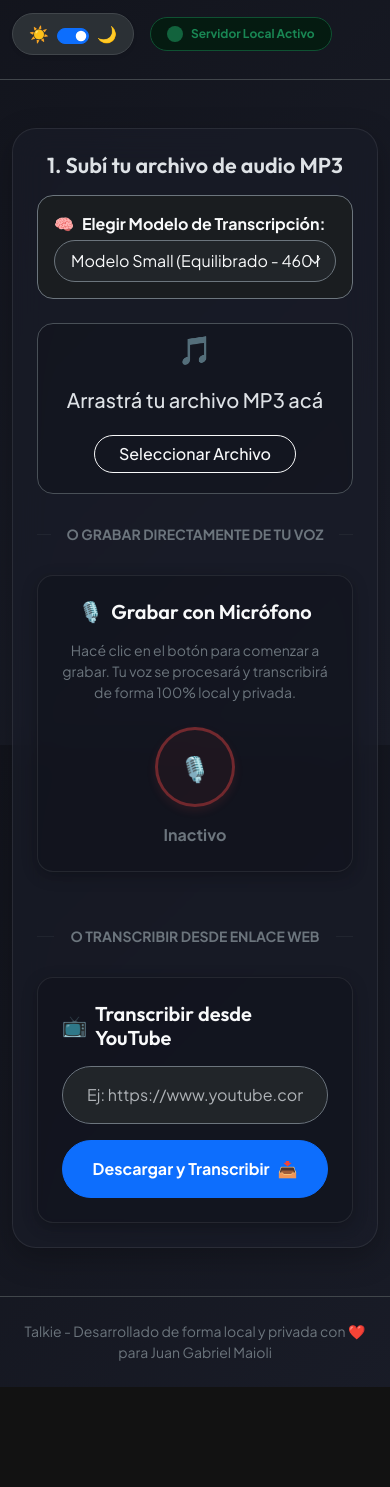
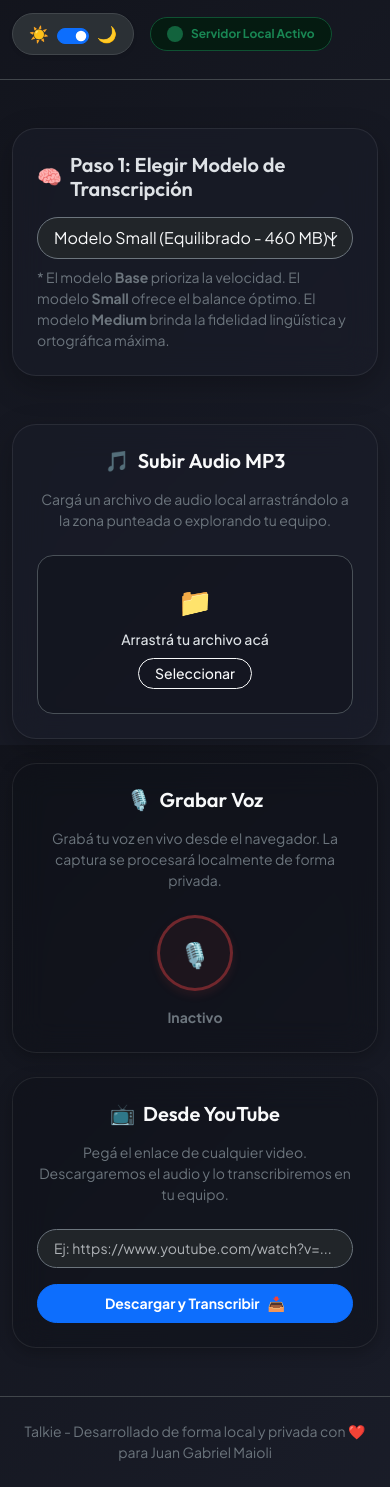
Before and after one commit to juanmaioli/talkie, a website: page public/index.html in a window 390 px wide. Shown: the part 99-1586 px from the top of the page. Before the commit the page ends 1486 px from the top, so only its background shows below. Drawn offline with nearby package versions, Linux system fonts and the light colour scheme.

Commit message:
🐛 fix: reestructurar interfaz en tres columnas y corregir selectores del DOM

```diff
--- a/package.json
+++ b/package.json
@@ -1,6 +1,6 @@
 {
   "name": "talkie",
-  "version": "1.6.0",
+  "version": "1.6.1",
   "description": "Aplicación web accesible de transcripción local de MP3 utilizando Whisper.cpp",
   "main": "server.js",
   "scripts": {
--- a/public/index.html
+++ b/public/index.html
@@ -48,109 +48,124 @@
   <main class="container my-5" role="main">
     <div class="row g-4 justify-content-center">
 
-      <!-- Panel de carga de archivos -->
-      <section class="col-lg-8" aria-labelledby="upload-section-title">
-        <div class="card card-premium p-4 p-md-5 text-center">
-          <h2 id="upload-section-title" class="h4 mb-3 fw-semibold">1. Subí tu archivo de audio MP3</h2>
-
-          <!-- Selector de modelo accesible -->
-          <div class="mb-4 text-start bg-dark-subtle p-3 rounded-4 border border-secondary">
-            <label for="model-select" class="form-label fw-semibold text-light mb-1 d-flex align-items-center gap-2">
-              <span>🧠</span> Elegir Modelo de Transcripción:
-            </label>
+      <!-- Paso 1: Configuración del Modelo de Transcripción (Ancho Completo) -->
+      <section class="col-lg-12 mb-4" aria-labelledby="model-section-title">
+        <div class="card card-premium p-4">
+          <h2 id="model-section-title" class="h5 mb-3 fw-semibold d-flex align-items-center gap-2">
+            <span>🧠</span> Paso 1: Elegir Modelo de Transcripción
+          </h2>
           <select id="model-select" class="form-select bg-dark text-light border-secondary rounded-pill px-3 py-2 cursor-pointer" aria-label="Elegir modelo de procesamiento">
             <option value="medium">Modelo Medium (Precisión Máxima - 1.5 GB) [Ideal para fidelidad extrema]</option>
             <option value="small" selected>Modelo Small (Equilibrado - 460 MB) [Balance ideal velocidad/precisión]</option>
             <option value="base">Modelo Base (Ultra Rápido - 140 MB) [Ideal para audios largos/velocidad]</option>
           </select>
+          <div class="form-text text-secondary mt-2 small">
+            * El modelo <strong>Base</strong> prioriza la velocidad. El modelo <strong>Small</strong> ofrece el balance óptimo. El modelo <strong>Medium</strong> brinda la fidelidad lingüística y ortográfica máxima.
+          </div>
+        </div>
+      </section>
 
+      <!-- Paso 2: Elegir método de entrada y transcribir (Tres Columnas) -->
+      <section class="col-lg-12" aria-labelledby="input-methods-title">
+        <h2 id="input-methods-title" class="visually-hidden">Paso 2: Elegir método de entrada</h2>
+        <div class="row g-4 justify-content-center">
+
+          <!-- Columna 1: Subida de Archivo MP3 -->
+          <div class="col-lg-4 col-md-6">
+            <div class="card card-premium h-100 p-4 text-center d-flex flex-column justify-content-between">
+              <div>
+                <h3 class="h5 mb-3 fw-semibold text-light d-flex align-items-center justify-content-center gap-2">
+                  <span aria-hidden="true">🎵</span> Subir Audio MP3
+                </h3>
+                <p class="text-secondary small mb-4">Cargá un archivo de audio local arrastrándolo a la zona punteada o explorando tu equipo.</p>
               </div>
 
               <!-- Zona de arrastre accesible -->
-          <div id="drop-zone" class="drop-zone d-flex flex-column align-items-center justify-content-center p-1 rounded-4 border border-dashed cursor-pointer" tabindex="0" role="button" aria-label="Subir archivo de audio MP3. Presioná enter para seleccionar un archivo o arrastralo aquí.">
-            <span class="fs-1 mb-3 text-secondary" aria-hidden="true">🎵</span>
-            <p class="fs-5 fw-medium mb-1">Arrastrá tu archivo MP3 acá</p>
-            <span class="btn btn-outline-light rounded-pill px-4 m-3" id="select-file-btn">Seleccionar Archivo</span>
-            <input type="file" id="audio-input" accept="audio/mpeg, audio/mp3" class="d-none">
+              <div id="drop-zone" class="drop-zone d-flex flex-column align-items-center justify-content-center p-4 rounded-4 border border-dashed cursor-pointer" tabindex="0" role="button" aria-label="Subir archivo de audio MP3, WebM, OGG o WAV. Presioná enter para seleccionar un archivo o arrastralo aquí.">
+                <span class="fs-1 mb-2 text-secondary" aria-hidden="true">📁</span>
+                <p class="small fw-medium mb-2">Arrastrá tu archivo acá</p>
+                <span class="btn btn-outline-light btn-sm rounded-pill px-3 py-1" id="select-file-btn">Seleccionar</span>
+                <input type="file" id="audio-input" accept="audio/mpeg, audio/mp3, audio/webm, audio/ogg, audio/wav" class="d-none">
               </div>
 
-          <!-- Separación visual para micrófono -->
-          <div class="d-flex align-items-center my-4">
-            <hr class="flex-grow-1 border-secondary-subtle">
-            <span class="px-3 text-secondary small text-uppercase fw-semibold select-none">o grabar directamente de tu voz</span>
-            <hr class="flex-grow-1 border-secondary-subtle">
+              <!-- Información del archivo seleccionado -->
+              <div id="file-info" class="mt-3 p-3 bg-dark-subtle rounded-3 d-none border border-secondary text-start">
+                <div class="d-flex align-items-center gap-2 mb-3">
+                  <span class="fs-3" aria-hidden="true">📄</span>
+                  <div class="overflow-hidden">
+                    <p id="file-name" class="fw-semibold small mb-0 text-truncate"></p>
+                    <p id="file-size" class="small text-secondary mb-0" style="font-size: 0.75rem;"></p>
+                  </div>
+                </div>
+                <div class="d-flex gap-2">
+                  <button id="transcribe-btn" class="btn btn-primary btn-sm rounded-pill w-100 fw-semibold d-flex align-items-center justify-content-center gap-1 py-2">
+                    <span>Transcribir</span>
+                    <span class="fs-7" aria-hidden="true">⚡</span>
+                  </button>
+                  <button id="remove-file-btn" class="btn btn-outline-danger btn-sm rounded-pill px-3 py-2" aria-label="Quitar archivo seleccionado">Quitar</button>
+                </div>
+              </div>
+            </div>
           </div>
 
-          <!-- Sección de Grabación con Micrófono -->
-          <div class="microphone-section text-center bg-dark-subtle p-4 rounded-4 border border-secondary mb-4">
-            <h3 class="h5 fw-semibold text-light mb-3 d-flex align-items-center justify-content-center gap-2">
-              <span aria-hidden="true">🎙️</span> Grabar con Micrófono
+          <!-- Columna 2: Grabación por Micrófono -->
+          <div class="col-lg-4 col-md-6">
+            <div class="card card-premium microphone-section h-100 p-4 text-center d-flex flex-column justify-content-between">
+              <div>
+                <h3 class="h5 mb-3 fw-semibold text-light d-flex align-items-center justify-content-center gap-2">
+                  <span aria-hidden="true">🎙️</span> Grabar Voz
                 </h3>
-            <p class="text-secondary small mb-4">Hacé clic en el botón para comenzar a grabar. Tu voz se procesará y transcribirá de forma 100% local y privada.</p>
+                <p class="text-secondary small mb-4">Grabá tu voz en vivo desde el navegador. La captura se procesará localmente de forma privada.</p>
+              </div>
 
-            <div class="d-flex flex-column align-items-center justify-content-center gap-3">
+              <div class="d-flex flex-column align-items-center justify-content-center gap-3 my-auto">
                 <!-- Botón interactivo de Micrófono -->
-              <button id="mic-btn" class="btn btn-outline-danger btn-mic rounded-circle d-flex align-items-center justify-content-center border-3" style="width: 80px; height: 80px;" aria-label="Comenzar a grabar audio desde tu micrófono" title="Comenzar a grabar">
+                <button id="mic-btn" class="btn btn-outline-danger btn-mic rounded-circle d-flex align-items-center justify-content-center border-3" style="width: 76px; height: 76px;" aria-label="Comenzar a grabar audio desde tu micrófono" title="Comenzar a grabar">
                   <span class="fs-2 select-none" aria-hidden="true">🎙️</span>
                 </button>
 
                 <!-- Estado y Cronómetro -->
                 <div class="d-flex flex-column align-items-center gap-1">
-                <span id="mic-status" class="fw-semibold text-secondary">Inactivo</span>
-                <span id="mic-timer" class="fs-4 fw-bold font-monospace text-secondary d-none">00:00</span>
+                  <span id="mic-status" class="fw-semibold text-secondary small">Inactivo</span>
+                  <span id="mic-timer" class="fs-5 fw-bold font-monospace text-secondary d-none">00:00</span>
                 </div>
 
-              <!-- Controles de acción cuando la grabación está lista para procesar o descartar -->
-              <div id="mic-actions" class="d-flex gap-2 d-none mt-2">
-                <button id="mic-submit-btn" class="btn btn-success rounded-pill px-4 py-2 fw-semibold d-flex align-items-center gap-2">
-                  <span>Transcribir Grabación</span>
-                  <span class="fs-6" aria-hidden="true">⚡</span>
+                <!-- Controles de acción cuando la grabación está lista -->
+                <div id="mic-actions" class="d-flex gap-2 d-none mt-2 w-100">
+                  <button id="mic-submit-btn" class="btn btn-success btn-sm rounded-pill w-100 fw-semibold d-flex align-items-center justify-content-center gap-1 py-2">
+                    <span>Transcribir</span>
+                    <span class="fs-7" aria-hidden="true">⚡</span>
                   </button>
-                <button id="mic-discard-btn" class="btn btn-outline-danger rounded-pill px-3 py-2" aria-label="Descartar grabación actual">Descartar</button>
+                  <button id="mic-discard-btn" class="btn btn-outline-danger btn-sm rounded-pill px-3 py-2" aria-label="Descartar grabación actual">Quitar</button>
+                </div>
               </div>
             </div>
           </div>
 
-          <!-- Separación visual opcional -->
-          <div class="d-flex align-items-center my-4">
-            <hr class="flex-grow-1 border-secondary-subtle">
-            <span class="px-3 text-secondary small text-uppercase fw-semibold select-none">o transcribir desde enlace web</span>
-            <hr class="flex-grow-1 border-secondary-subtle">
+          <!-- Columna 3: Descarga y Transcripción desde YouTube -->
+          <div class="col-lg-4 col-md-6">
+            <div class="card card-premium youtube-section h-100 p-4 text-center d-flex flex-column justify-content-between">
+              <div>
+                <h3 class="h5 mb-3 fw-semibold text-light d-flex align-items-center justify-content-center gap-2">
+                  <span aria-hidden="true">📺</span> Desde YouTube
+                </h3>
+                <p class="text-secondary small mb-4">Pegá el enlace de cualquier video. Descargaremos el audio y lo transcribiremos en tu equipo.</p>
               </div>
 
-          <!-- Sección de pegado de URL de YouTube -->
-          <div class="youtube-section text-start bg-dark-subtle p-4 rounded-4 border border-secondary">
-            <h3 class="h5 fw-semibold text-light mb-3 d-flex align-items-center gap-2">
-              <span aria-hidden="true">📺</span> Transcribir desde YouTube
-            </h3>
+              <div class="w-100 text-start mt-auto">
                 <div class="mb-3">
                   <label for="youtube-url" class="form-label visually-hidden">URL del video de YouTube</label>
-              <input type="url" id="youtube-url" class="form-control bg-dark text-light border-secondary rounded-pill px-4 py-3" placeholder="Ej: https://www.youtube.com/watch?v=..." aria-label="Pegar enlace de video de YouTube aquí">
+                  <input type="url" id="youtube-url" class="form-control form-control-sm bg-dark text-light border-secondary rounded-pill px-3 py-2" placeholder="Ej: https://www.youtube.com/watch?v=..." aria-label="Pegar enlace de video de YouTube aquí">
                 </div>
 
-            <button id="youtube-btn" class="btn btn-primary rounded-pill px-4 py-3 w-100 d-flex align-items-center justify-content-center gap-2 fw-semibold mt-3">
+                <button id="youtube-btn" class="btn btn-primary btn-sm rounded-pill w-100 fw-semibold d-flex align-items-center justify-content-center gap-2 py-2">
                   <span>Descargar y Transcribir</span>
-              <span class="fs-6" aria-hidden="true">📥</span>
+                  <span class="fs-7" aria-hidden="true">📥</span>
                 </button>
               </div>
-
-          <!-- Información del archivo seleccionado -->
-          <div id="file-info" class="mt-4 p-3 bg-dark-subtle rounded-3 d-none border border-secondary flex-wrap justify-content-between align-items-center text-start gap-3">
-            <div class="d-flex align-items-center gap-3">
-              <span class="fs-2" aria-hidden="true">📄</span>
-              <div>
-                <p id="file-name" class="fw-semibold mb-0 text-truncate" style="max-width: 250px;"></p>
-                <p id="file-size" class="small text-secondary mb-0"></p>
             </div>
           </div>
-            <div class="d-flex gap-2">
-              <button id="transcribe-btn" class="btn btn-primary rounded-pill px-4 d-flex align-items-center gap-2 fw-semibold">
-                <span>Transcribir Audio</span>
-                <span class="fs-6" aria-hidden="true">⚡</span>
-              </button>
-              <button id="remove-file-btn" class="btn btn-outline-danger rounded-pill px-3" aria-label="Quitar archivo seleccionado">Quitar</button>
-            </div>
-          </div>
+
         </div>
       </section>
 
```
Also changed, not shown: README.md. Lines whose indentation alone changed are shown as unchanged.
